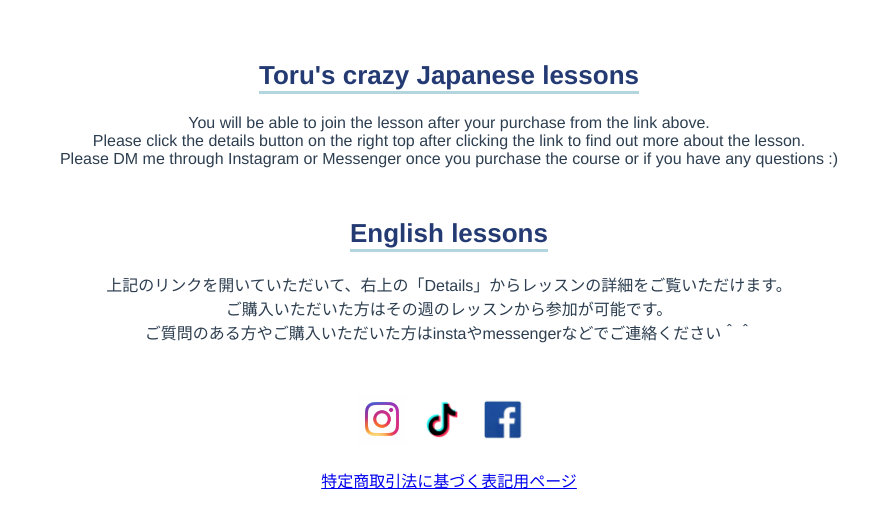
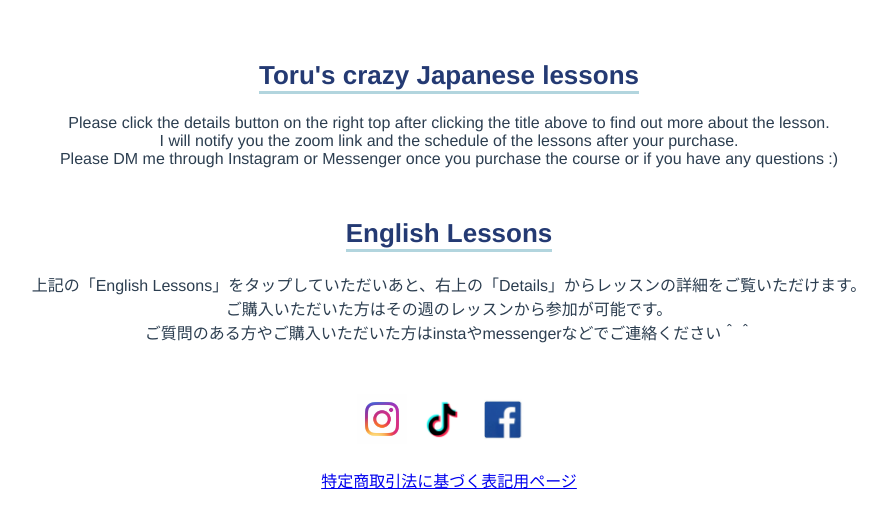
Before and after one commit to tofudesukedo/school, a Vue app: page / in a window 1280 px wide. Shown: the top 528 px of the page, without its empty margins (191-1078 px from the left). Built offline with nearby package versions, Linux system fonts and the light colour scheme.

Commit message:
文章変更

```diff
--- a/src/App.vue
+++ b/src/App.vue
@@ -8,11 +8,11 @@
       >
     </h1>
     <p style="margin: 20px 10px">
-      You will be able to join the lesson after your purchase from the link
-      above.
+      Please click the details button on the right top after clicking the title
+      above to find out more about the lesson. <br />
+      I will notify you the zoom link and the schedule of the lessons after your
+      purchase.
       <br />
-      Please click the details button on the right top after clicking the link
-      to find out more about the lesson. <br />
       Please DM me through Instagram or Messenger once you purchase the course
       or if you have any questions :)
     </p>
@@ -22,11 +22,12 @@
       <a
         style="color: #243a73; text-decoration: none"
         href="https://buy.stripe.com/fZeg2y3jy8ZM1dCdQR"
-        >English lessons</a
+        >English Lessons</a
       >
     </h1>
     <p style="margin: 20px 10px">
-      上記のリンクを開いていただいて、右上の「Details」からレッスンの詳細をご覧いただけます。<br />
+      上記の「English
+      Lessons」をタップしていただいあと、右上の「Details」からレッスンの詳細をご覧いただけます。<br />
       ご購入いただいた方はその週のレッスンから参加が可能です。<br />ご質問のある方やご購入いただいた方はinstaやmessengerなどでご連絡ください＾＾
     </p>
   </div>
```
